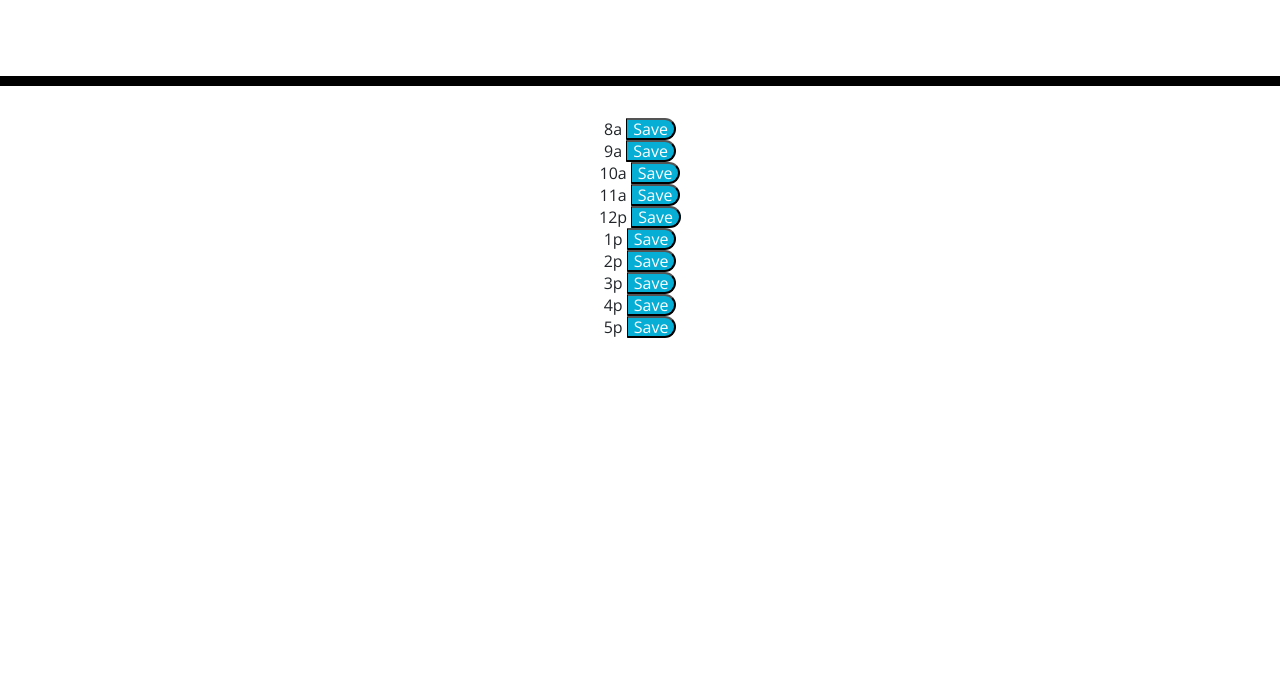
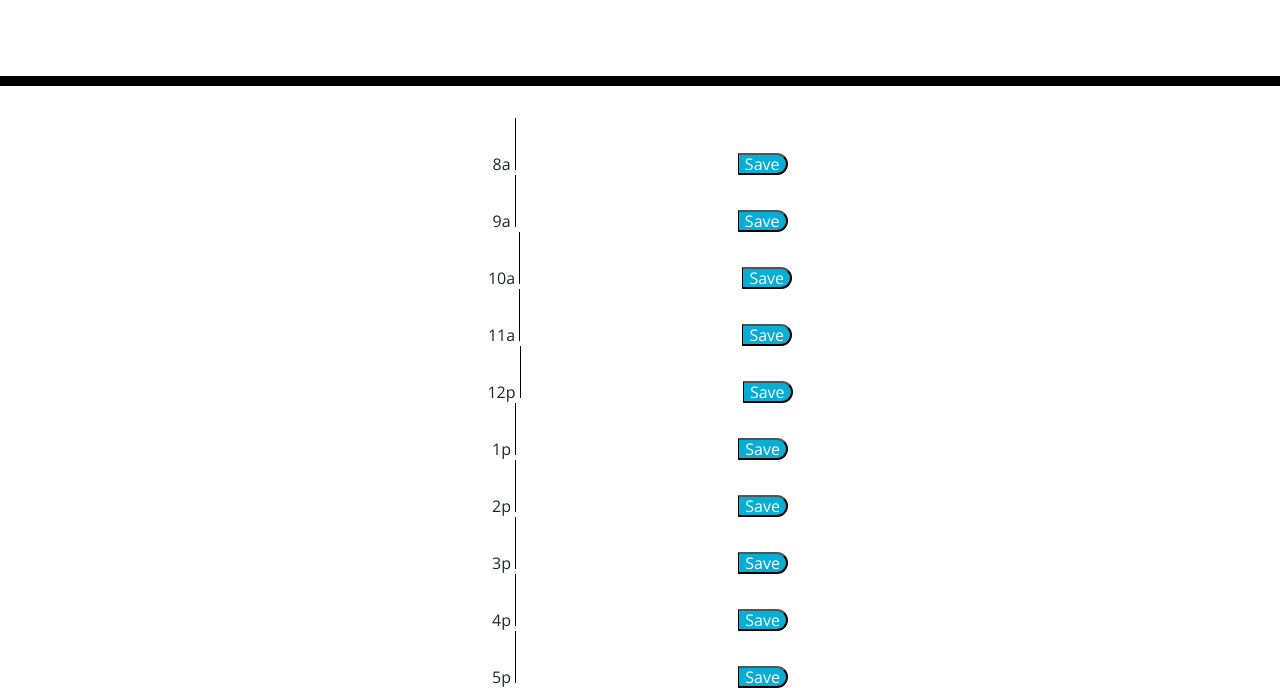
Before and after one commit to EJCalderon/Work-Planner-For-Work, a plain HTML site: page index.html in a window 1280 px wide. Shown: the part 182-870 px from the top of the page. Before the commit the page ends 800 px from the top, so only its background shows below. Drawn offline with nearby package versions, Linux system fonts and the light colour scheme; files that its build step writes are made by us from their sources.

Commit message:
added text block to html

```diff
--- a/index.html
+++ b/index.html
@@ -20,42 +20,52 @@
     <div class="container">
       <!-- Timeblocks go here -->
       <div class="time-block" id="8a">8a
+        <textarea></textarea>
           <button class="saveBtn">Save</button>
       </div>
 
       <div class="time-block" id="9a">9a
+        <textarea></textarea>
         <button class="saveBtn">Save</button>
     </div>
 
     <div class="time-block" id="10a">10a
+      <textarea></textarea>
         <button class="saveBtn">Save</button>
     </div>
 
     <div class="time-block" id="11a">11a
+      <textarea></textarea>
         <button class="saveBtn">Save</button>
     </div>
 
     <div class="time-block" id="12p">12p
+      <textarea></textarea>
         <button class="saveBtn">Save</button>
     </div>
 
     <div class="time-block" id="1p">1p
+      <textarea></textarea>
         <button class="saveBtn">Save</button>
     </div>
 
     <div class="time-block" id="2p">2p
+      <textarea></textarea>
         <button class="saveBtn">Save</button>
     </div>
 
     <div class="time-block" id="3p">3p
+      <textarea></textarea>
         <button class="saveBtn">Save</button>
     </div>
 
     <div class="time-block" id="4p">4p
+      <textarea></textarea>
         <button class="saveBtn">Save</button>
     </div>
 
     <div class="time-block" id="5p">5p
+      <textarea></textarea>
         <button class="saveBtn">Save</button>
     </div>
     </div>
```
